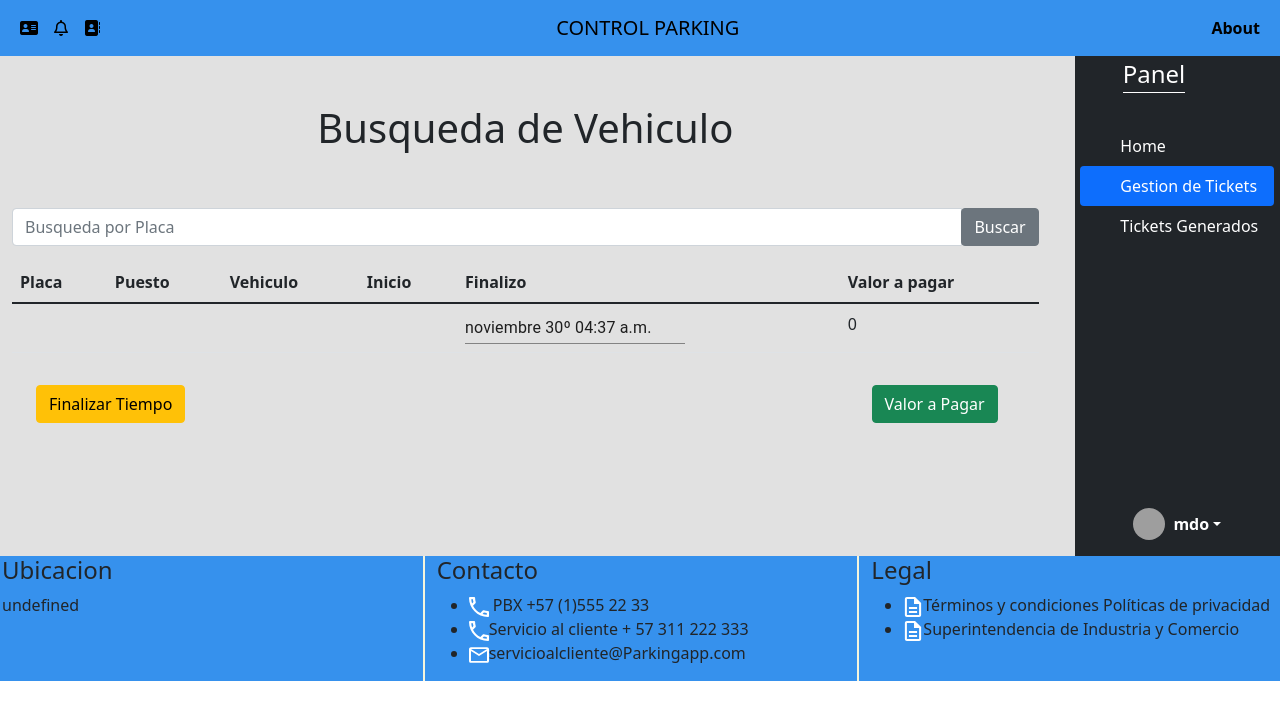
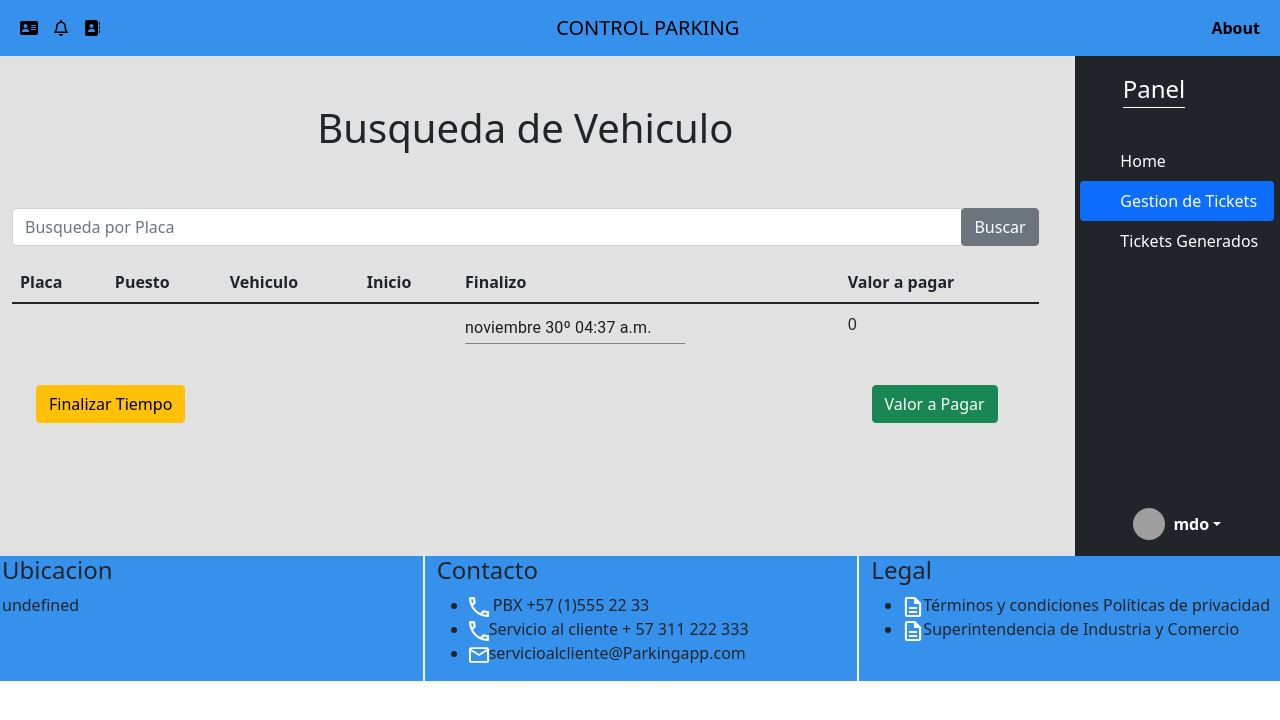
Before and after one commit to Critianr/appdemopark, a React (Create React App) app: page /busqueda in a window 1280 px wide. Shown: the top 720 px of the page. Built offline with nearby package versions, Linux system fonts and the light colour scheme; grey boxes are pictures that could not be loaded.

Commit message:
detalles

```diff
--- a/src/assets/css/dashboar.css
+++ b/src/assets/css/dashboar.css
@@ -8,6 +8,7 @@
 }
 .title-panel{
   border-bottom: 1px white solid;
+  padding-top: 15px;
 }
 
 
--- a/src/components/Dashboar.jsx
+++ b/src/components/Dashboar.jsx
@@ -34,7 +34,7 @@ const Dashboar = () =>{
     <hr />
     <div className="dropdown">
       <p className="d-flex align-items-center text-white text-decoration-none dropdown-toggle" id="dropdownUser1" data-bs-toggle="dropdown" aria-expanded="false">
-        <img src="https://github.com/mdo.png" alt="" width="32" height="32" class="rounded-circle me-2" />
+        <img src="https://rickandmortyapi.com/api/character/avatar/1.jpeg" alt="" width="32" height="32" class="rounded-circle me-2" />
         <strong>mdo</strong>
       </p>
       <ul className="dropdown-menu dropdown-menu-dark text-small shadow" aria-labelledby="dropdownUser1">
```
